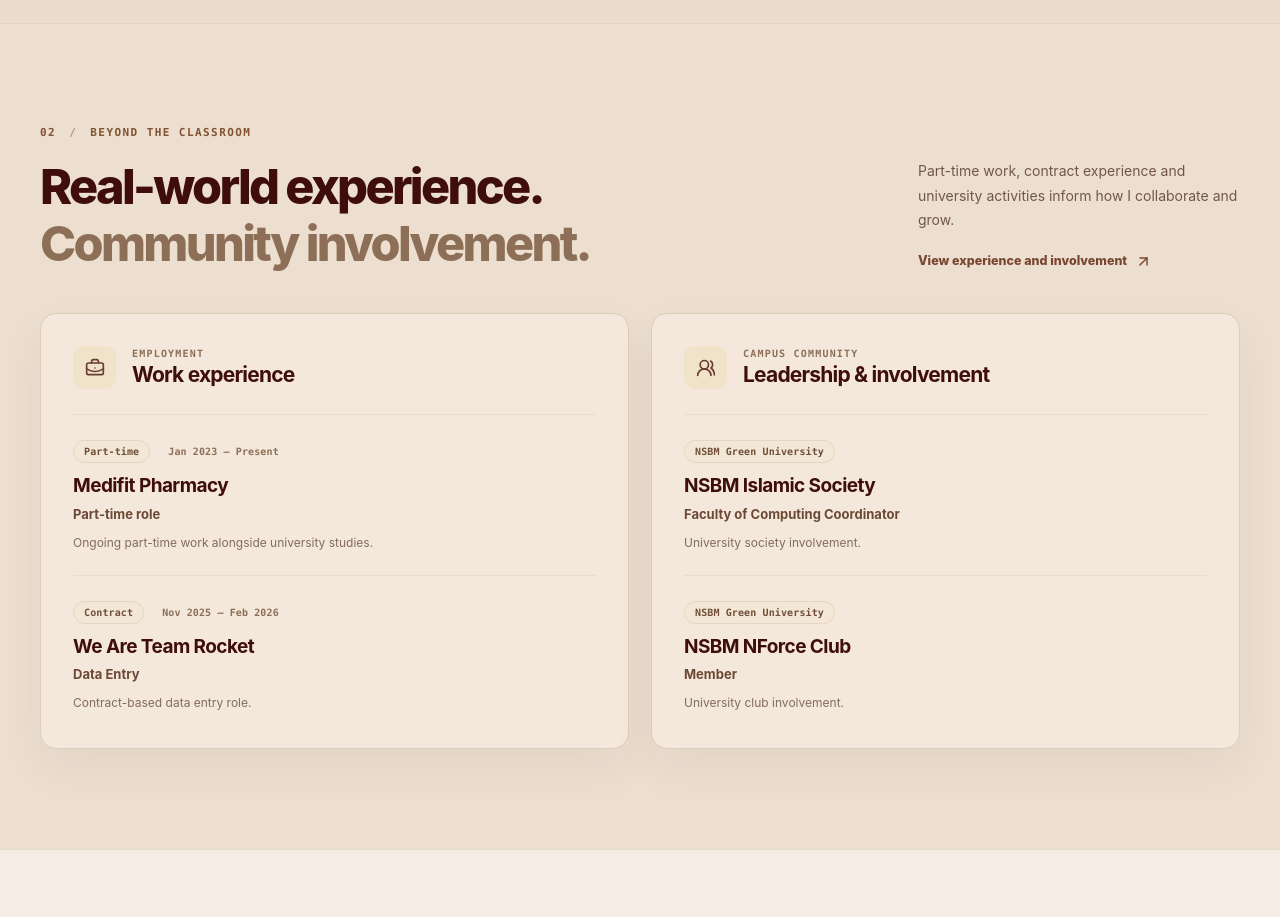
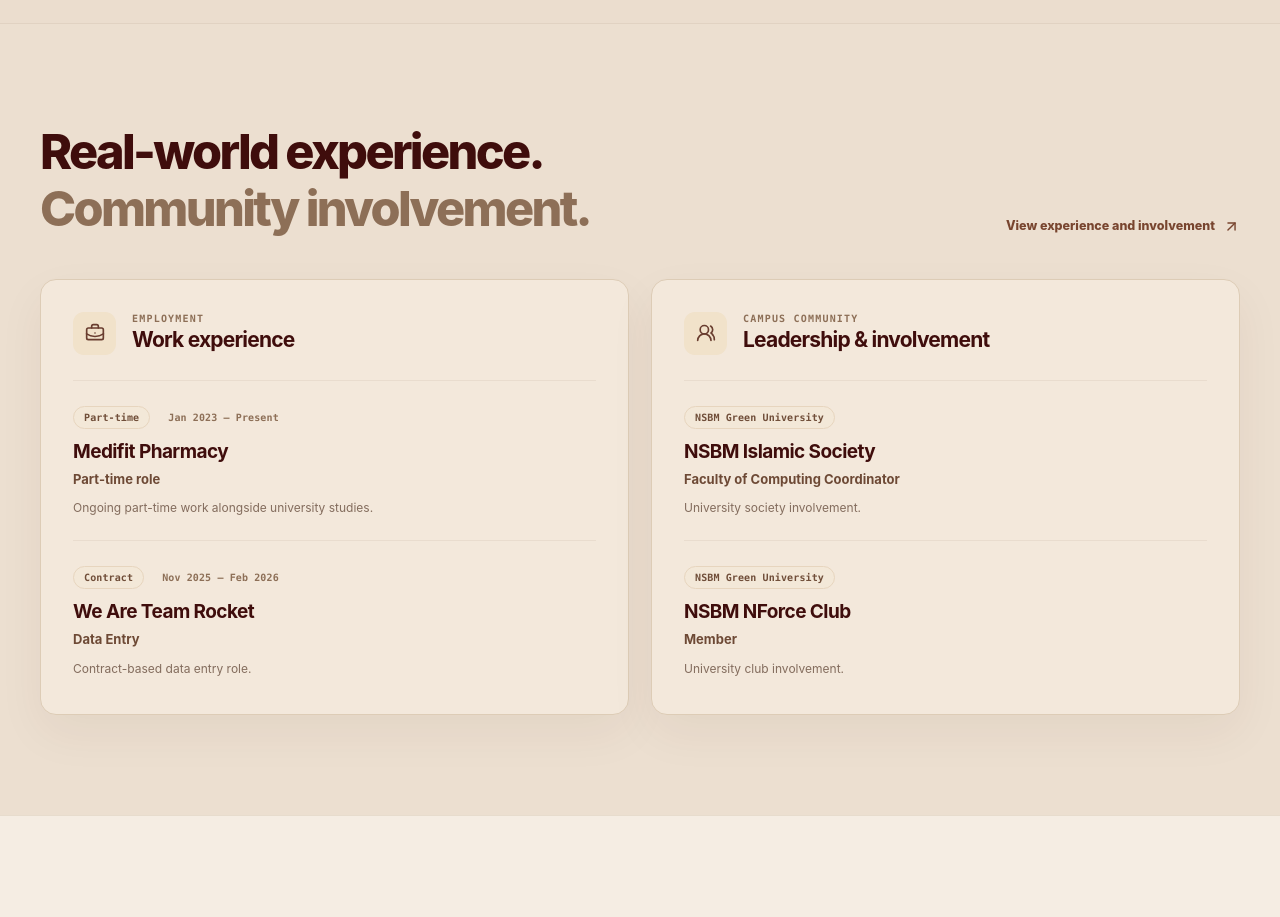
Before and after one commit to fayajahamad/fayajahamad-portfolio, a Next.js app: page / in a window 1280 px wide. Shown: the part 2460-3377 px from the top of the page. Built offline with nearby package versions, Linux system fonts and the light colour scheme; no server answers.

Commit message:
Update page.tsx

```diff
--- a/src/app/page.tsx
+++ b/src/app/page.tsx
@@ -68,8 +68,8 @@ export default function Home() {
     <section className="section-shell v6-experience-section" id="experience">
       <div className="container-wide">
         <div className="v4-section-head v4-section-head-compact">
-          <div><p className="v4-section-index">02 <span>/</span> BEYOND THE CLASSROOM</p><h2>Real-world experience.<br/><span>Community involvement.</span></h2></div>
-          <div className="v4-section-aside"><p>Part-time work, contract experience and university activities inform how I collaborate and grow.</p><Link href="/experience" className="v4-inline-link">View experience and involvement <ArrowUpRight size={17}/></Link></div>
+          <div><h2>Real-world experience.<br/><span>Community involvement.</span></h2></div>
+          <div className="v4-section-aside"><Link href="/experience" className="v4-inline-link">View experience and involvement <ArrowUpRight size={17}/></Link></div>
         </div>
         <ExperienceHighlights />
       </div>
```
